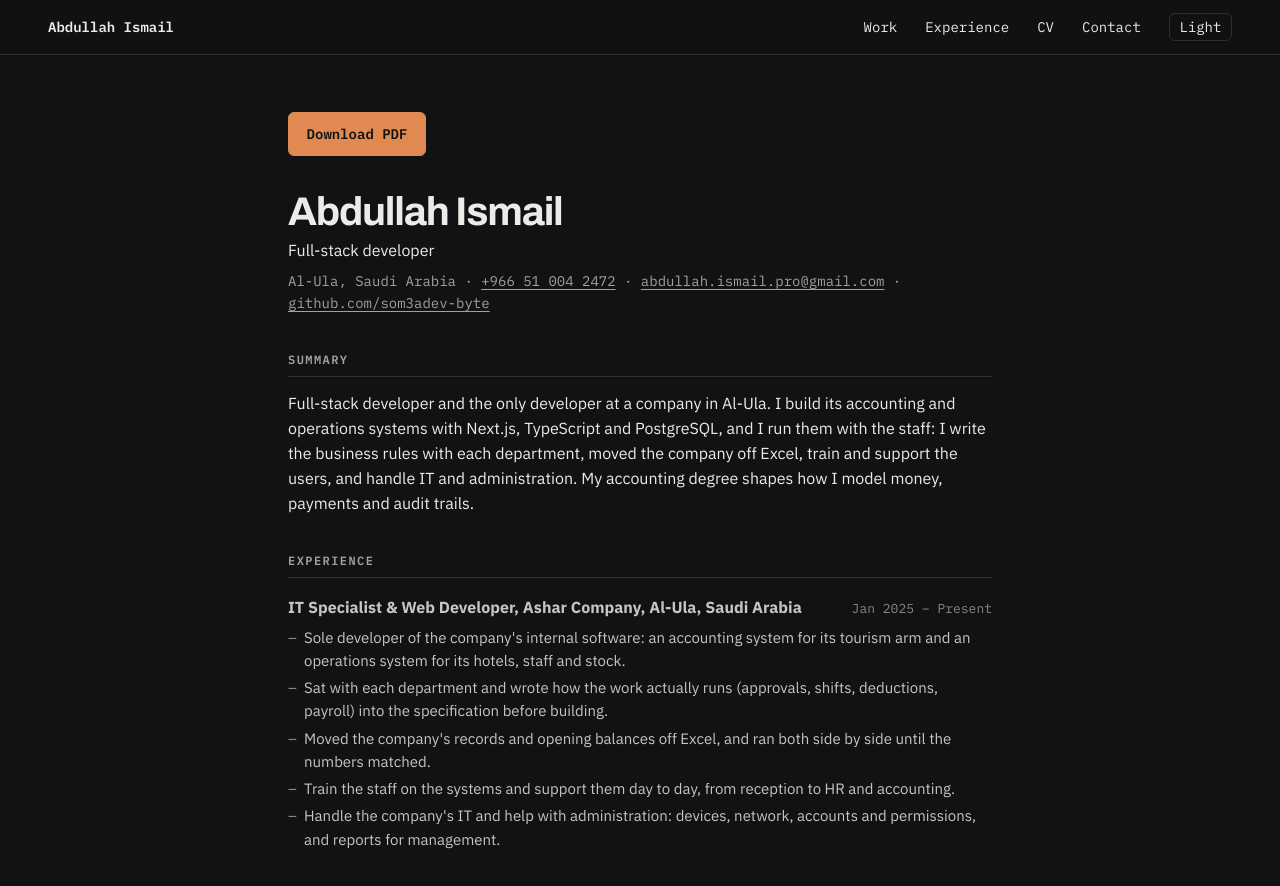
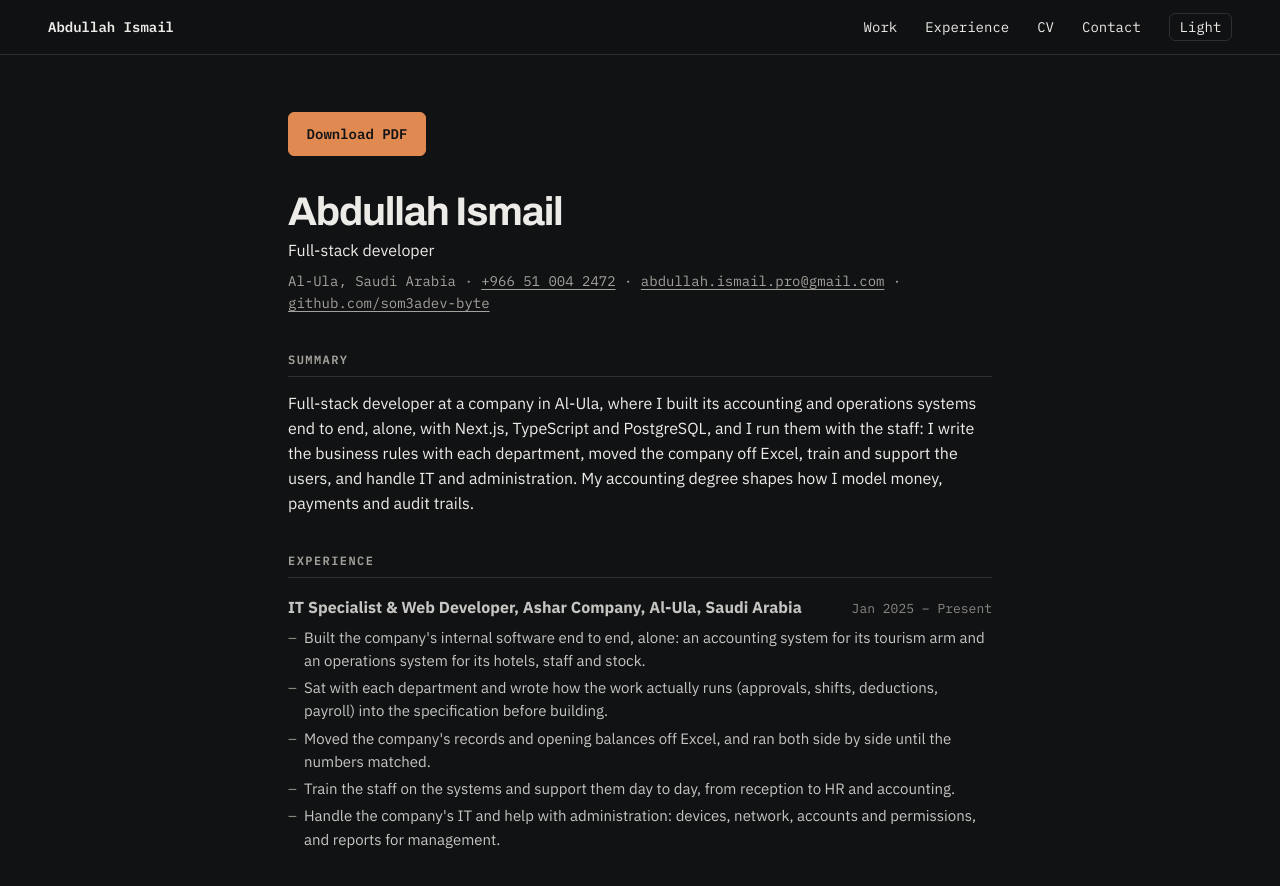
Before and after one commit to som3adev-byte/portfolio, a Next.js app: page /cv in a window 1280 px wide. Shown: the top 886 px of the page. Built offline with nearby package versions, Linux system fonts and the light colour scheme; no server answers.

Commit message:
copy: say built end to end, alone, instead of sole developer

```diff
--- a/src/app/cv/page.tsx
+++ b/src/app/cv/page.tsx
@@ -30,8 +30,8 @@ export default function CV() {
       <section>
         <h2>Summary</h2>
         <p>
-          Full-stack developer and the only developer at a company in Al-Ula. I build its accounting and operations
-          systems with Next.js, TypeScript and PostgreSQL, and I run them with the staff: I write the business rules
+          Full-stack developer at a company in Al-Ula, where I built its accounting and operations
+          systems end to end, alone, with Next.js, TypeScript and PostgreSQL, and I run them with the staff: I write the business rules
           with each department, moved the company off Excel, train and support the users, and handle IT and
           administration. My accounting degree shapes how I model money, payments and audit trails.
         </p>
--- a/src/app/page.tsx
+++ b/src/app/page.tsx
@@ -62,7 +62,7 @@ export default function Home() {
               </div>
               <div>
                 <dt>now</dt>
-                <dd>Sole developer, Ashar Company</dd>
+                <dd>Ashar Company, built end to end, alone</dd>
               </div>
               <div>
                 <dt>builds</dt>
@@ -87,7 +87,7 @@ export default function Home() {
             <dl className="ledger">
               <div>
                 <dt>Now</dt>
-                <dd>Sole developer at Ashar Company since Jan 2025</dd>
+                <dd>Ashar Company since Jan 2025, built end to end, alone</dd>
               </div>
               <div>
                 <dt>Builds</dt>
--- a/src/content/projects.ts
+++ b/src/content/projects.ts
@@ -47,7 +47,7 @@ export const projects: Project[] = [
     status: "Built and tested. Preparing to replace the old system.",
     summary:
       "One system for a hotel and trading company in Al-Ula: employees, GPS-verified attendance, leave, payroll, hotel bookings, housekeeping, inventory, purchasing, tax invoices and maintenance. Arabic-first, and built for the phone, because most of the people using it are at a reception desk or walking a corridor.",
-    role: "Sole developer, and the person who runs it with the staff: specification, data model, application, tests, deployment, training and daily support.",
+    role: "Built it end to end, alone, and run it with the staff: specification, data model, application, tests, deployment, training and daily support.",
     stack: ["Next.js 16", "React 19", "TypeScript", "Prisma 7", "PostgreSQL", "Zod 4", "decimal.js", "Upstash Redis", "Web Push", "Vitest", "Playwright"],
     closed: "Internal company system. The code is private; screenshots use seeded demo data.",
     numbers: [
@@ -121,7 +121,7 @@ export const projects: Project[] = [
     status: "In production and in daily use since May 2026.",
     summary:
       "A tourism company ran its accounts in Excel. The numbers did not reconcile between files, and every month the reports were rebuilt by hand. This system replaced that: expenses, revenue, payables, receivables, client and supplier payments, and reports that export to Arabic PDF and Excel.",
-    role: "Sole developer: data model, application, exports and authentication, and the move off Excel.",
+    role: "Built it end to end, alone: data model, application, exports and authentication, and the move off Excel.",
     stack: ["Next.js 16", "TypeScript", "Prisma 7", "PostgreSQL (Neon)", "Zod", "Tailwind", "jsPDF", "SheetJS"],
     closed: "Internal company system. The code is private, and its screens show the company's real figures, so the money flow is drawn here instead.",
     figures: [
@@ -179,7 +179,7 @@ export const projects: Project[] = [
     status: "Feature-complete for a first release. Not yet adopted by an entity.",
     summary:
       "Saudi government entities must comply with the National Cybersecurity Authority's Essential Cybersecurity Controls and prove it to an auditor. The status usually lives in spreadsheets, where gaps and expired evidence go unnoticed. Mizan tracks all 200 controls and subcontrols, their owners, evidence and remediation, and raises what needs attention on its own. An independent project, not affiliated with the Authority.",
-    role: "Sole developer: product, design system, API, database and tests.",
+    role: "Built it end to end, alone: product, design system, API, database and tests.",
     stack: ["Next.js 16", "NestJS 12", "PostgreSQL 17", "Prisma 7", "next-intl", "Tailwind 4", "Vitest", "Docker", "GitHub Actions"],
     live: "https://mizan-eight-red.vercel.app",
     repo: "https://github.com/som3adev-byte/mizan",
@@ -226,7 +226,7 @@ export const projects: Project[] = [
     status: "Built. Waiting on the business for launch details.",
     summary:
       "A laundry in Saudi Arabia takes orders over WhatsApp and the phone, and they get mixed up as it grows. This system covers clothes, shoes, bedding and carpets, and car washing at the customer's home: a customer app with upfront prices, a field app for drivers and technicians, and a dashboard that is also the API.",
-    role: "Sole developer across all three apps and the shared domain package.",
+    role: "Built it end to end, alone: all three apps and the shared domain package.",
     stack: ["Next.js 16", "Drizzle ORM", "PostgreSQL", "Expo 58", "React Native", "TypeScript", "Turborepo", "Vitest", "GitHub Actions"],
     closed: "Client project. The code is private; screenshots use the seeded demo data.",
     numbers: [["3", "apps sharing one domain package"], ["76", "tests across 8 files"]],
--- a/src/content/site.ts
+++ b/src/content/site.ts
@@ -16,7 +16,7 @@ export const experience = [
     org: "Ashar Company, Al-Ula, Saudi Arabia",
     period: "Jan 2025 – Present",
     points: [
-      "Sole developer of the company's internal software: an accounting system for its tourism arm and an operations system for its hotels, staff and stock.",
+      "Built the company's internal software end to end, alone: an accounting system for its tourism arm and an operations system for its hotels, staff and stock.",
       "Sat with each department and wrote how the work actually runs (approvals, shifts, deductions, payroll) into the specification before building.",
       "Moved the company's records and opening balances off Excel, and ran both side by side until the numbers matched.",
       "Train the staff on the systems and support them day to day, from reception to HR and accounting.",
```
